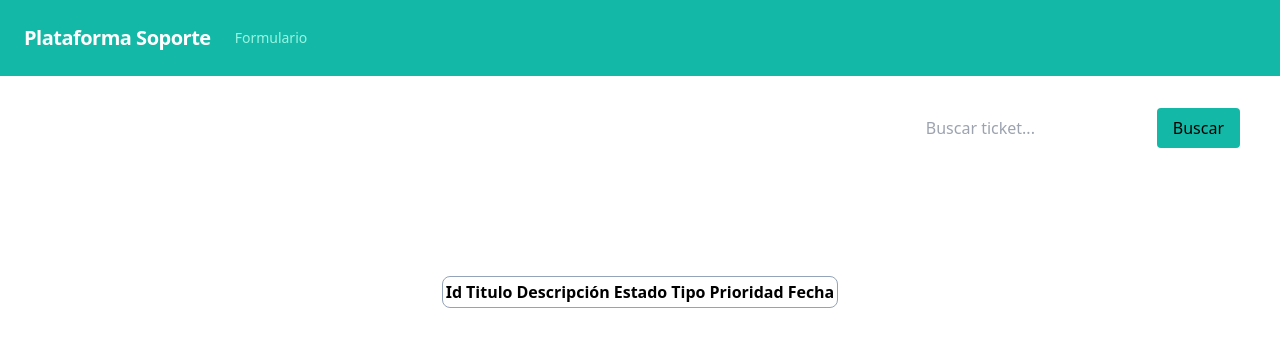
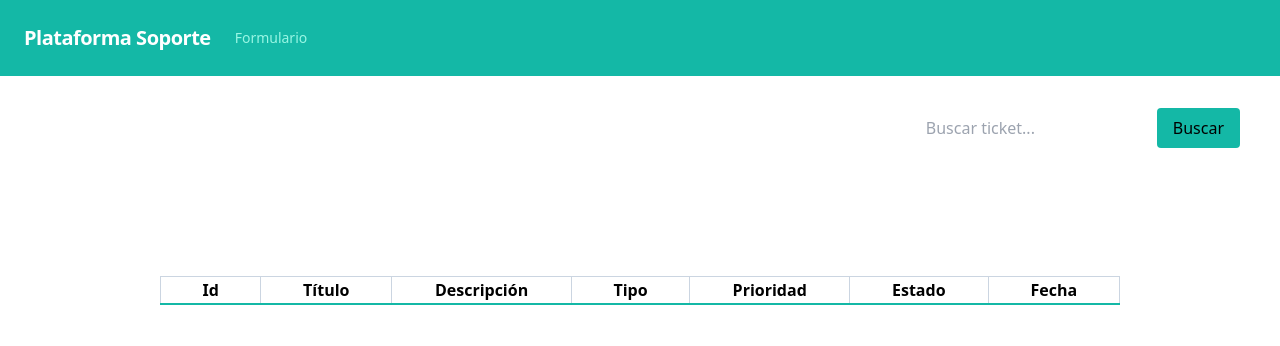
Before and after one commit to Nuncia/ticketera, a React (Vite) app: page / in a window 1280 px wide. Shown: the top 346 px of the page. Built offline with nearby package versions, Linux system fonts and the light colour scheme.

Commit message:
Se soluciona error al realizar busqueda

```diff
--- a/src/views/Formulario.jsx
+++ b/src/views/Formulario.jsx
@@ -21,7 +21,7 @@ const Formulario = () => {
          titulo,
          descripcion,
          tipo,
-         fechaHora: fecha.toLocaleDateString(),
+         fechaHora: fecha.toLocaleString(),
          prioridad,
          estado: 'abierto',
       };
--- a/src/views/ListadoTickets.jsx
+++ b/src/views/ListadoTickets.jsx
@@ -29,6 +29,7 @@ const ListadoTickets = () => {
       const filtered = listadoTicket.filter((ticket) =>
          ticket.titulo.toLowerCase().includes(buscandoTermino.toLowerCase())
       );
+      console.log(filtered);
       setFilteredTicket(filtered);
    };
 
@@ -49,7 +50,7 @@ const ListadoTickets = () => {
    }, [listadoTicket]);
 
    const ticketDesplegados =
-      filteredTicket.length > 0 ? filteredTicket : listadoTicket;
+      filteredTicket.length >= 0 ? filteredTicket : listadoTicket;
 
    return (
       <>
@@ -59,10 +60,10 @@ const ListadoTickets = () => {
          ) : (
             <table
                id="tabla"
-               className="bg-white dark:bg-slate-800 border-separate border border-slate-400 rounded-lg m-auto mt-32"
+               className="bg-dark table-auto w-3/4 dark:bg-slate-800 border border-slate-400 rounded-lg m-auto mt-32"
             >
-               <thead>
-                  {tabla.getHeaderGroups().map((headerGroup) => (
+               <thead className="border-b-2 border-teal-500">
+                  {/* {tabla.getHeaderGroups().map((headerGroup) => (
                      <tr key={headerGroup.id}>
                         {headerGroup.headers.map((header) => (
                            <th key={header.id}>
@@ -70,10 +71,10 @@ const ListadoTickets = () => {
                            </th>
                         ))}
                      </tr>
-                  ))}
-                  {/* <tr>
+                  ))} */}
+                  <tr>
                      <th
-                        className="cursor-pointer px-10 border border-slate-300"
+                        className="border-b cursor-pointer px-10 border border-slate-300"
                         // onClick={listarOrdenado(0)}
                      >
                         Id
@@ -114,10 +115,10 @@ const ListadoTickets = () => {
                      >
                         Fecha
                      </th>
-                  </tr> */}
+                  </tr>
                </thead>
                <tbody>
-                  {/* {ticketDesplegados.map((ticket) => (
+                  {ticketDesplegados.map((ticket) => (
                      <tr key={ticket.id}>
                         <td
                            data-title="id"
@@ -162,11 +163,14 @@ const ListadoTickets = () => {
                            {ticket.fechaHora}
                         </td>
                      </tr>
-                  ))} */}
-                  {tabla.getRowModel().rows.map((row) => (
+                  ))}
+                  {/* {tabla.getRowModel().rows.map((row) => (
                      <tr key={row.id}>
                         {row.getVisibleCells().map((cell) => (
-                           <td key={cell.id}>
+                           <td
+                              key={cell.id}
+                              className="min-w-[150px] min-h-[100px] text-center"
+                           >
                               {flexRender(
                                  cell.column.columnDef.cell,
                                  cell.getContext()
@@ -174,7 +178,7 @@ const ListadoTickets = () => {
                            </td>
                         ))}
                      </tr>
-                  ))}
+                  ))} */}
                </tbody>
             </table>
          )}
```
